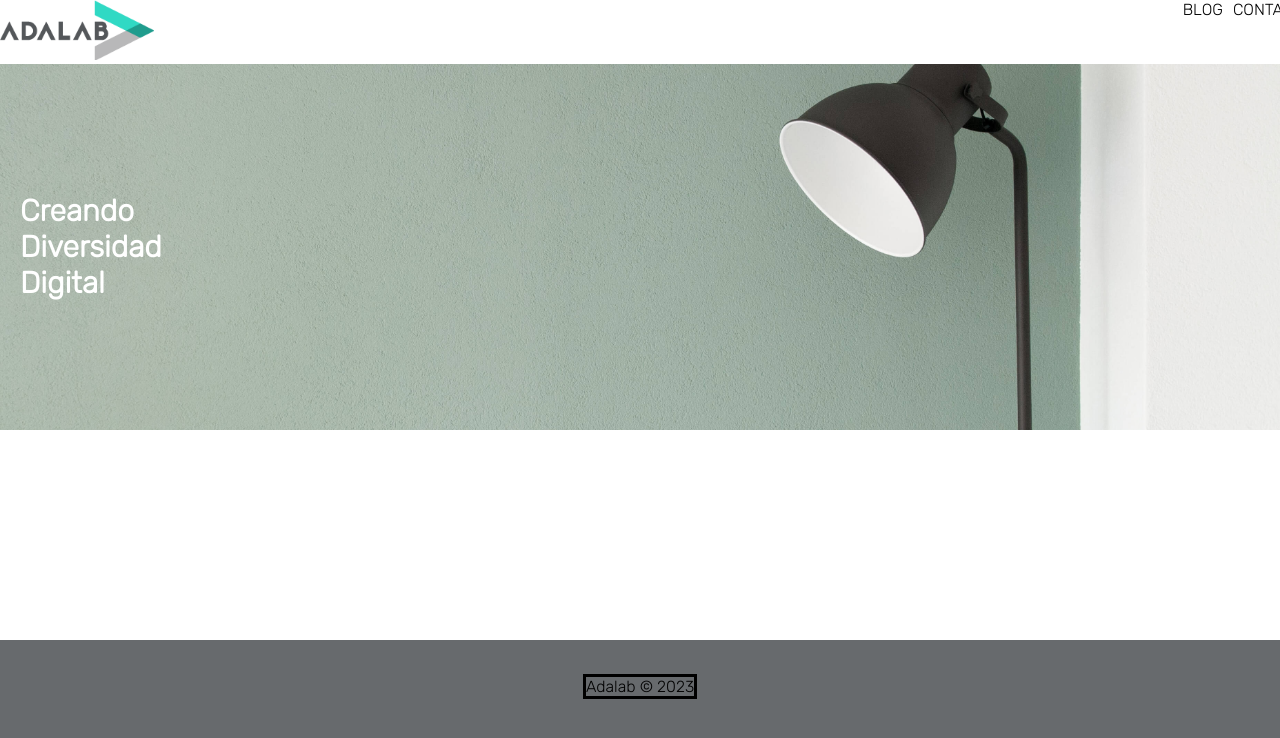
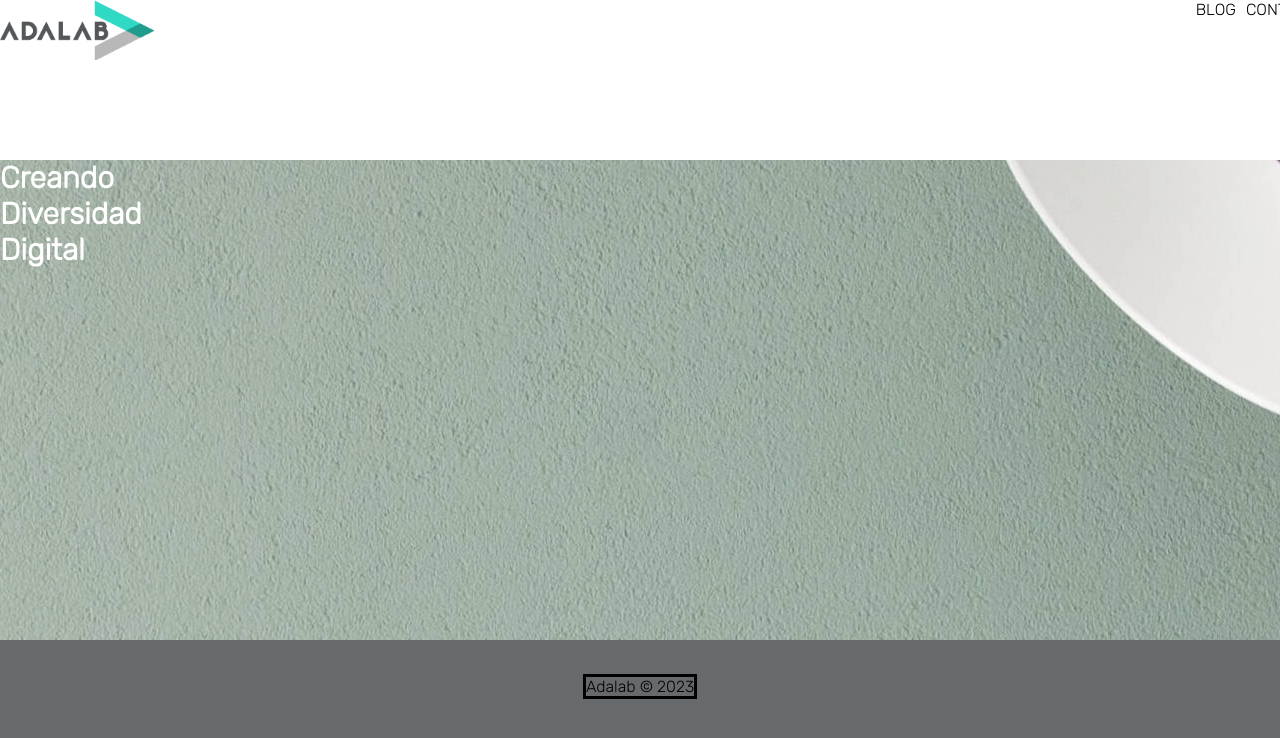
Before and after one commit to Adalab/modulo-1-evaluacion-final-bis-CCarolinaFranco, a plain HTML site: page index.html in a window 1280 px wide. Shown: the top 738 px of the page. Drawn offline with Linux system fonts and the light colour scheme.

Commit message:
changed size

```diff
--- a/index.html
+++ b/index.html
@@ -21,19 +21,17 @@
          </ul>
        </nav>
     </header>
-    <main>
-    <Section class="hero">
+    <main class="hero">
 
       <h1>Creando Diversidad Digital</h1>
 
 
-    </Section>
-
+  </main>
     <footer>
         <div>Adalab &copy 2023 </div>
     </footer>
 
 
- </main>
+
 </body>
 </html>
--- a/style css/style.css
+++ b/style css/style.css
@@ -6,19 +6,18 @@
 
 }
 
-body{
-  position: relative;
-}
+
 
 .header{
-  width: 100%;
-  height: 40%;
+  width: 100vw;
+  height: 20vh;
   background-color: white;
   display: flex;
   text-align: center;
   display: block;
-  /*position: fixed;
-  top: 0%;*/
+  position: sticky;
+  top: 0%;
+  left: 0%;
 
 
 
@@ -28,10 +27,13 @@ img{
     height: 60px;
 
 
+
+
 }
 li{
 
 display: inline;
+
 
 
 }
@@ -44,7 +46,7 @@ ul{
   display: flex;
   column-gap: 10px;
   text-align: center;
-  padding-left: 25%;
+  padding-left: 35%;
 
 
 
@@ -62,20 +64,34 @@ ul{
      }
 
     }
+    @media screen and (min-width:800px){
+
+      .header{
+
+       display: flex;
+       justify-content: space-between;
+
+
+      }
+
+     }
 
  .hero{
-    width: 100%;
-    height: 70%;
+    width: 100vw;
+    height: 60vh;
     background-image: url('../images/david-van-dijk-lampb.jpg');
     text-align: center;
     display: flex;
     align-content: center;
-    background-size: cover;
+    background-size: auto;
     background-position: center;
-    padding-top: 129px;
+
+
+    /*padding-top: 129px;
     padding-left:  20px;
     padding-right: 20px;
-    padding-bottom: 129px;
+    padding-bottom:129px ;
+    margin-top: 65px;*/
 
 
  }
@@ -99,8 +115,8 @@ h1{
 }
 
 footer{
-   width: 100%;
-   height: 20%;
+   width: 100vw;
+   height: 20vh;
    text-align: center;
    background-color: #676a6d;
    display: flex;
```
